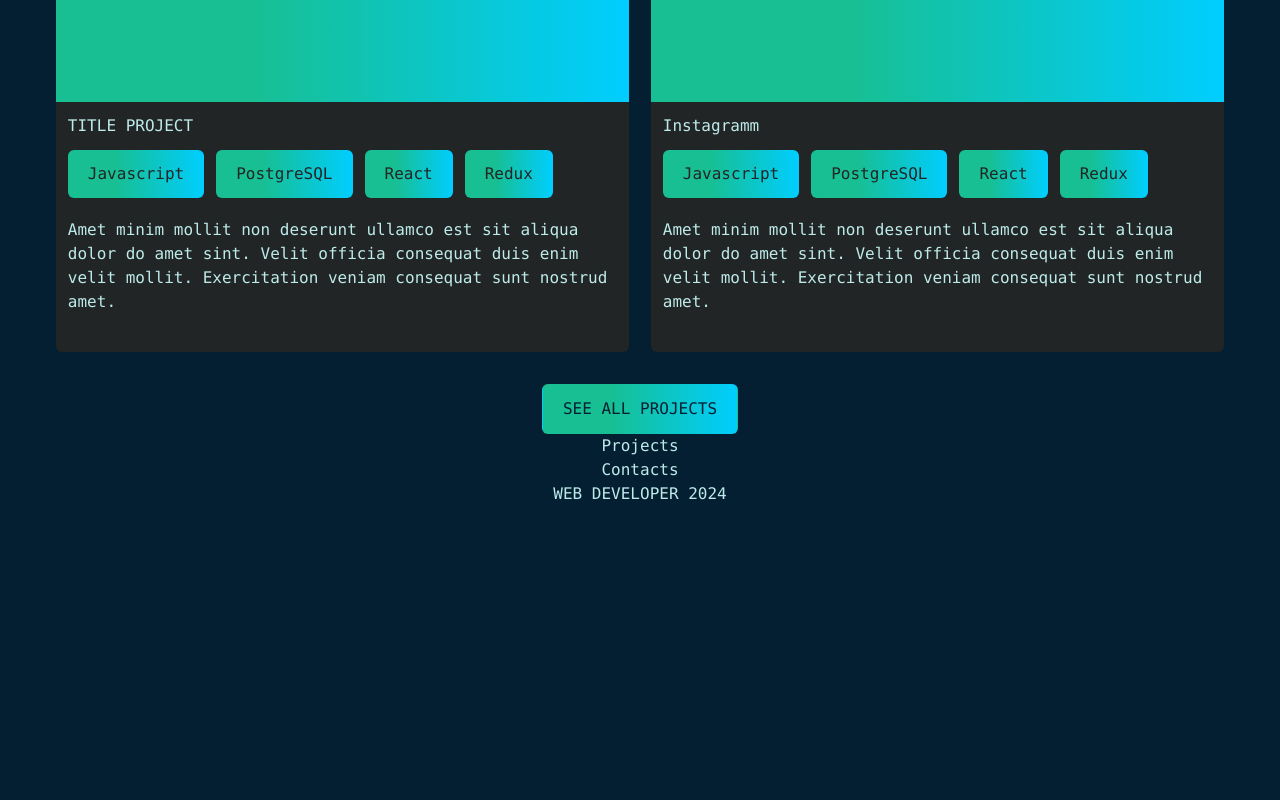
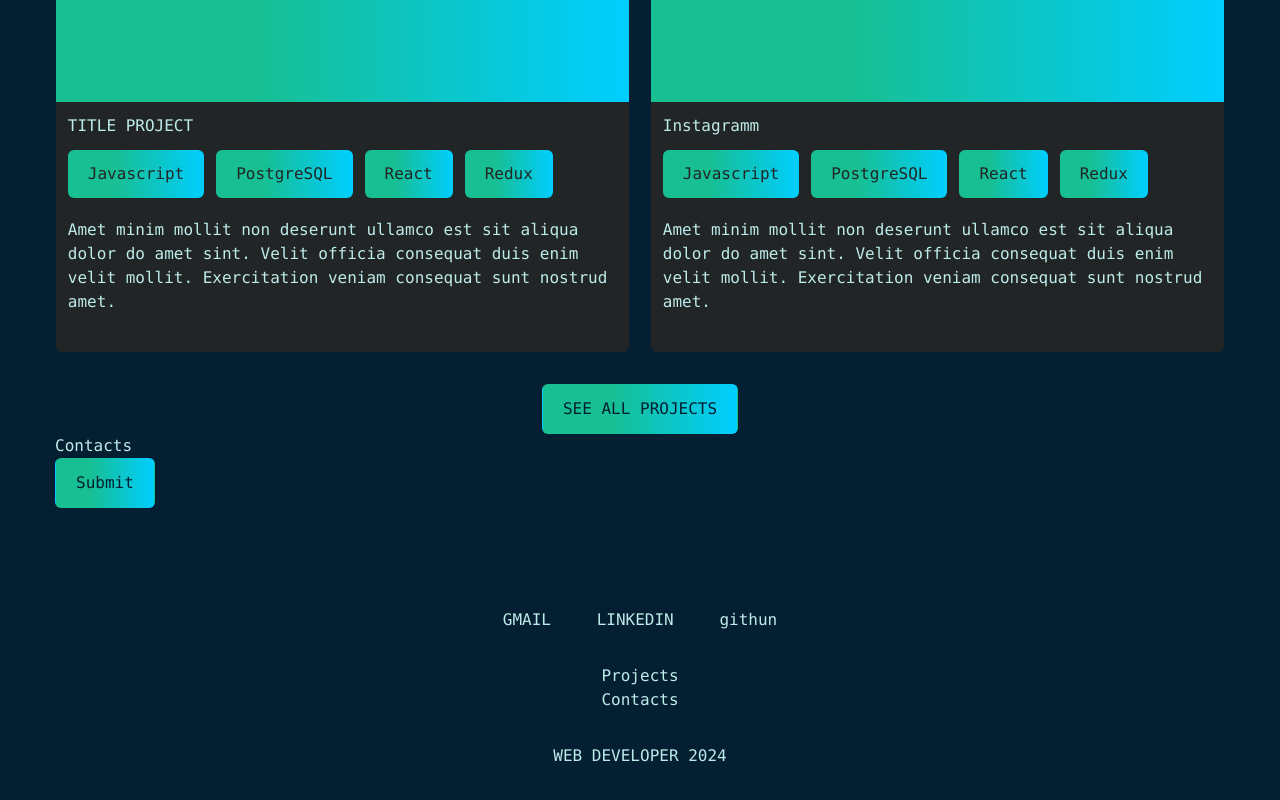
Before and after one commit to L1bertyCode/portfolio-styled, a React app: page / in a window 1280 px wide. Shown: the part 1246-2046 px from the top of the page. Before the commit the page ends 1752 px from the top, so only its background shows below. Built offline with nearby package versions, Linux system fonts and the light colour scheme.

Commit message:
c f/cMF, w/C, sh/ui/I

```diff
--- a/src/entities/Project/ui/Project.tsx
+++ b/src/entities/Project/ui/Project.tsx
@@ -33,8 +33,12 @@ export const Project = memo((props: ProjectProps) => {
     <Text className="title" text={project?.title} />
     <div className="skillsList">
      {project?.skills &&
-      project?.skills.map((skill) => (
-       <Text className="skill" text={skill} />
+      project?.skills.map((skill, i) => (
+       <Text
+        key={skill + i}
+        className="skill"
+        text={skill}
+       />
       ))}
     </div>
     <Text
@@ -81,7 +85,7 @@ const StyledProject = styled.div<ProjectProps>`
   margin-right: 12px;
   background: var(--accent-gradient);
   border-radius: var(--b-rad-small);
-  color:var(--card-color);
+  color: var(--card-color);
   &:last-child {
    margin-right: 0;
   }
--- /dev/null
+++ b/src/feature/contactMeForm/index.ts
@@ -0,0 +1,3 @@
+export { ContactMeForm } from "./ui/ContactMeForm";
+
+export type { ContactMeFormSchema } from "./model/types/contactMeForm";
--- /dev/null
+++ b/src/feature/contactMeForm/model/types/contactMeForm.ts
@@ -0,0 +1,6 @@
+export interface ContactMeFormSchema {
+ name?: string;
+ email?: string;
+ message?: string;
+ error?: string;
+}
--- /dev/null
+++ b/src/feature/contactMeForm/ui/ContactMeForm.tsx
@@ -0,0 +1,17 @@
+import { memo } from "react";
+import { Button } from "../../../shared/ui/Button/Button";
+
+interface ContactMeFormProps {
+ className?: string;
+}
+
+export const ContactMeForm = memo(
+ (props: ContactMeFormProps) => {
+  const { className } = props;
+  return (
+   <div className={className}>
+    <Button variant="filled">Submit</Button>
+   </div>
+  );
+ }
+);
--- a/src/shared/pages/MainPage/ui/MainPage.tsx
+++ b/src/shared/pages/MainPage/ui/MainPage.tsx
@@ -1,5 +1,6 @@
 import { AboutMe } from "../../../../widgets/AboutMe/AboutMe";
 import { Banner } from "../../../../widgets/Banner/Banner";
+import { Contacts } from "../../../../widgets/Contacts";
 import { ProjectsList } from "../../../../widgets/Projects";
 
 type MainPageProps = {};
@@ -10,6 +11,7 @@ export const MainPage = (props: MainPageProps) => {
    <Banner />
    <AboutMe />
    <ProjectsList />
+   <Contacts />
   </div>
  );
 };
--- /dev/null
+++ b/src/widgets/Contacts/index.ts
@@ -0,0 +1 @@
+export { Contacts } from "./ui/Contacts";
--- /dev/null
+++ b/src/widgets/Contacts/ui/Contacts.tsx
@@ -0,0 +1,17 @@
+import { memo } from "react";
+import { Text } from "../../../shared/ui/Text/Text";
+import { ContactMeForm } from "../../../feature/contactMeForm";
+
+interface ContactsProps {
+ className?: string;
+}
+
+export const Contacts = memo((props: ContactsProps) => {
+ const { className } = props;
+ return (
+  <div className={className}>
+   <Text text={"Contacts"} />
+   <ContactMeForm />
+  </div>
+ );
+});
--- a/src/widgets/Footer/ui/Footer.tsx
+++ b/src/widgets/Footer/ui/Footer.tsx
@@ -2,6 +2,7 @@ import { memo } from "react";
 import { Text } from "../../../shared/ui/Text/Text";
 import styled from "styled-components";
 import { AppLink } from "../../../shared/ui/AppLink/AppLink";
+import { SocialItem } from "./SocialItem";
 
 interface FooterProps {
  className?: string;
@@ -13,7 +14,11 @@ export const Footer = memo((props: FooterProps) => {
 
  return (
   <StyledFooter className={className}>
-   <div className="social"></div>
+   <div className="socialList">
+    <SocialItem text={"GMAIL"} />
+    <SocialItem text={"LINKEDIN"} />
+    <SocialItem text={"githun"} />
+   </div>
    <nav>
     <AppLink className={"link"} to="/projects">
      Projects
@@ -27,6 +32,17 @@ export const Footer = memo((props: FooterProps) => {
  );
 });
 const StyledFooter = styled.footer<FooterProps>`
+ width: 320px;
+ padding: 100px 0;
  display: flex;
  flex-direction: column;
+ .socialList {
+  width: 100%;
+  display: flex;
+  justify-content: space-between;
+  margin-bottom: 32px;
+ }
+ nav {
+  margin-bottom: 32px;
+ }
 `;
--- /dev/null
+++ b/src/widgets/Footer/ui/SocialItem.tsx
@@ -0,0 +1,17 @@
+import React, { ReactNode, memo } from "react";
+import { Text } from "../../../shared/ui/Text/Text";
+
+interface SocialItemProps {
+ className?: string;
+ icon?: ReactNode;
+ text?: string;
+}
+
+export const SocialItem = memo((props: SocialItemProps) => {
+ const { className, icon, text } = props;
+ return (
+  <div className={className}>
+   <Text text={text} />
+  </div>
+ );
+});
--- a/src/widgets/Projects/ui/ProjectsList/ProjectsList.tsx
+++ b/src/widgets/Projects/ui/ProjectsList/ProjectsList.tsx
@@ -48,8 +48,11 @@ export const ProjectsList = memo(
    <>
     <StyledProjectsList className={`${className}`}>
      <div className="projectList">
-      {projectList.map((projectListItem) => (
-       <Project project={projectListItem} />
+      {projectList.map((projectListItem, i) => (
+       <Project
+        key={projectListItem.title + i}
+        project={projectListItem}
+       />
       ))}
      </div>
      <Button className="btn" variant="filled">
```
Also changed, not shown: src/shared/ui/Input/Input.tsx (added, +27 -0 lines).
